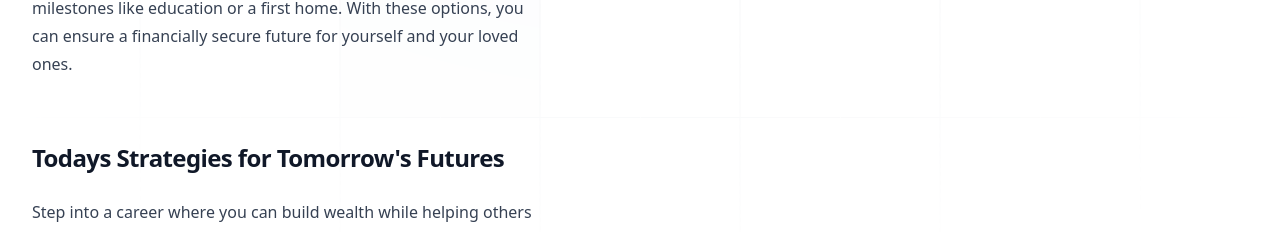
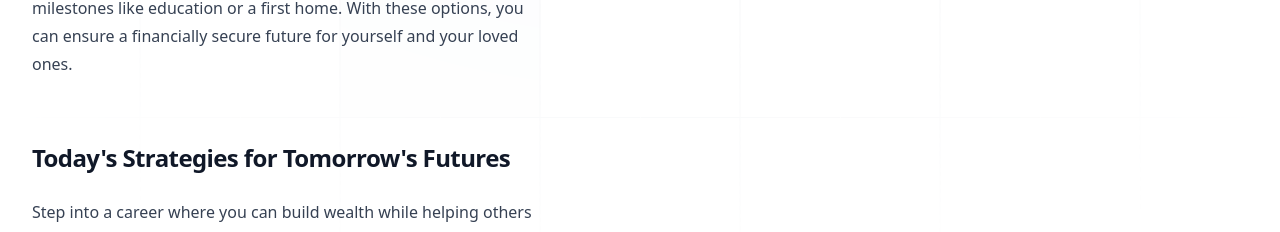
Before and after one commit to onseriocodes/texastitanleadership, a React (Vite) app: page / in a window 1280 px wide. Shown: the part 1992-2224 px from the top of the page. Built offline with nearby package versions, Linux system fonts and the light colour scheme; a web font is replaced by a local one.

Commit message:
punctuation homepage

```diff
--- a/src/components/Section2.jsx
+++ b/src/components/Section2.jsx
@@ -186,7 +186,7 @@ const Section2 = () => {
                   convallis ac tempor et ut. Ac lorem vel integer orci.
                 </p> */}
                 <h2 className="mt-16 text-2xl font-bold tracking-tight text-gray-900">
-                  Todays Strategies for Tomorrow's Futures
+                  Today's Strategies for Tomorrow's Futures
                 </h2>
                 <p className="mt-6">
                   Step into a career where you can build wealth while helping
```
